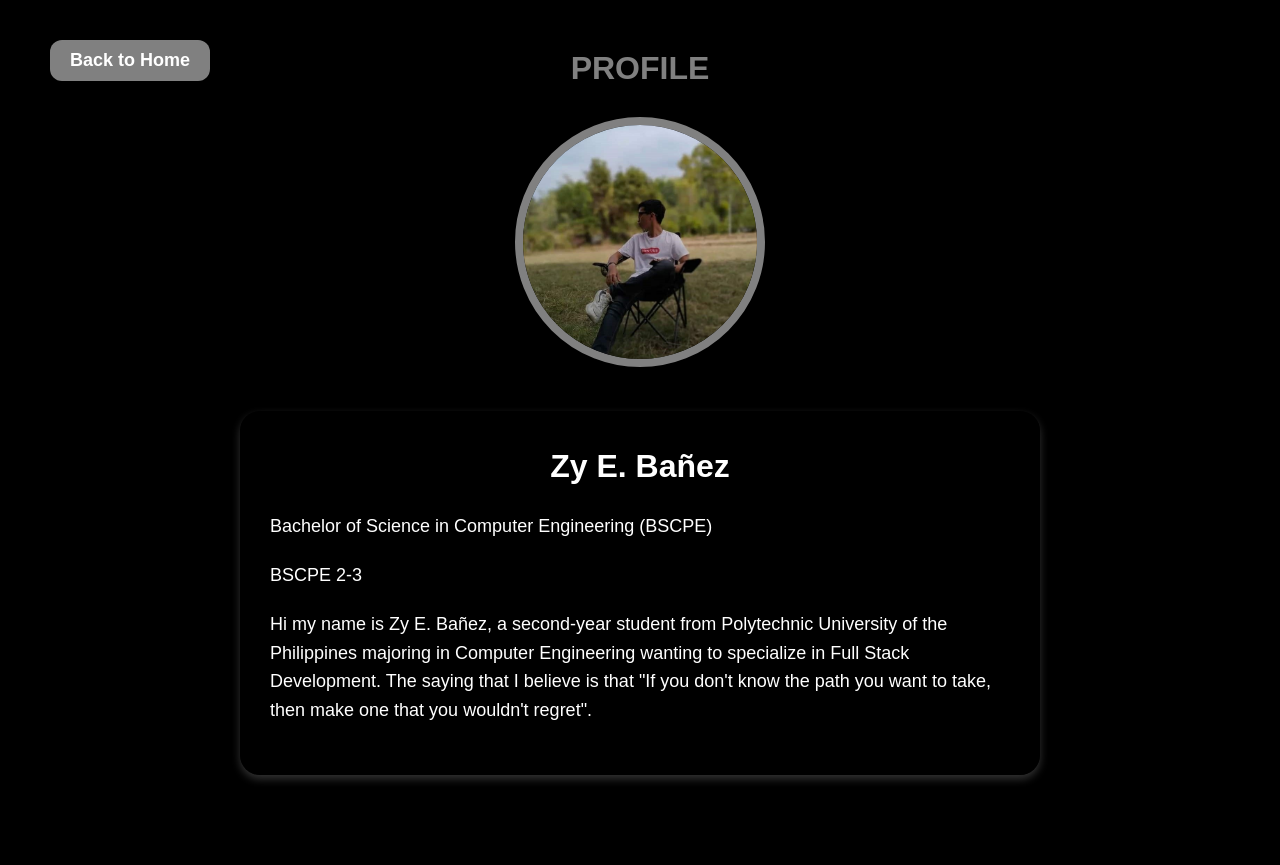
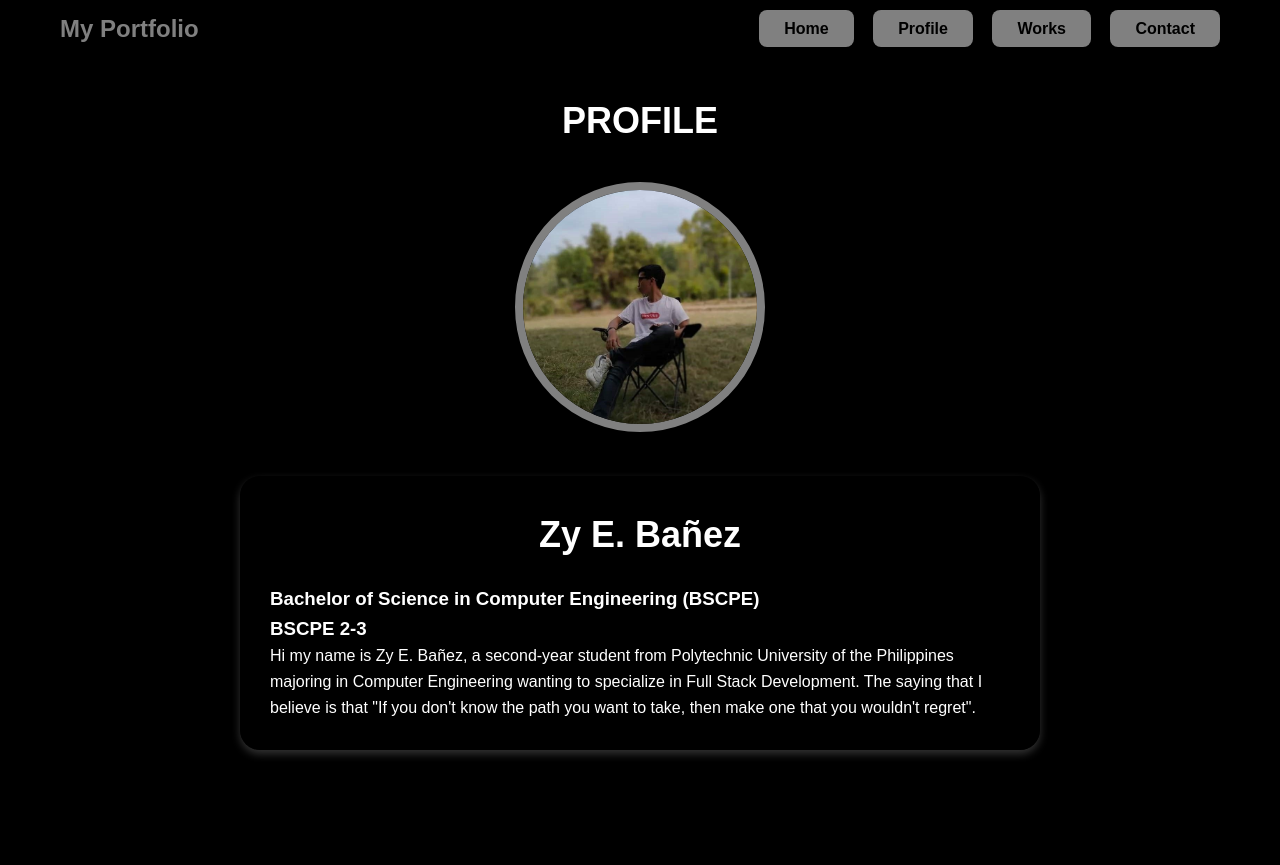
Before and after one commit to ITZMEXYZ/LABORATORY-3-DSA-, a Flask app: page /profile in a window 1280 px wide. After the commit the page ends 757 px from the top, so only its background shows below. Run offline with Flask 3, Linux system fonts and the light colour scheme.

Commit message:
new profile
Refactor profile template to extend base layout and improve structure.

```diff
--- a/template/profile.html
+++ b/template/profile.html
@@ -1,22 +1,18 @@
-<!DOCTYPE html>
-<html>
-<head>
-    <title>Welcome to my Profile</title>
-    <link rel="stylesheet" href="{{ url_for('static', filename='css/style.css') }}">
-</head>
+{% extends "base.html" %}
 
-<body class="profile">
+{% block title %}Profile{% endblock %}
+
+{% block content %}
+<section class="profile-section">
     <h1>PROFILE</h1>
 
-    <img src="{{ profile.image }}" alt="Profile picture">
+    <img src="{{ profile.image }}" alt="Profile picture" class="profile-img">
 
     <div class="message">
         <h1>{{ profile.name }}</h1>
-        <h2>{{ profile.course }}</h2>
-        <h2>{{ profile.year }}</h2>
-        <h2>{{ profile.description }}</h2>
+        <h3>{{ profile.course }}</h3>
+        <h3>{{ profile.year }}</h3>
+        <p>{{ profile.description }}</p>
     </div>
-
-    <button onclick="history.back()">Back to Home</button>
-</body>
-</html>
+</section>
+{% endblock %}
```
